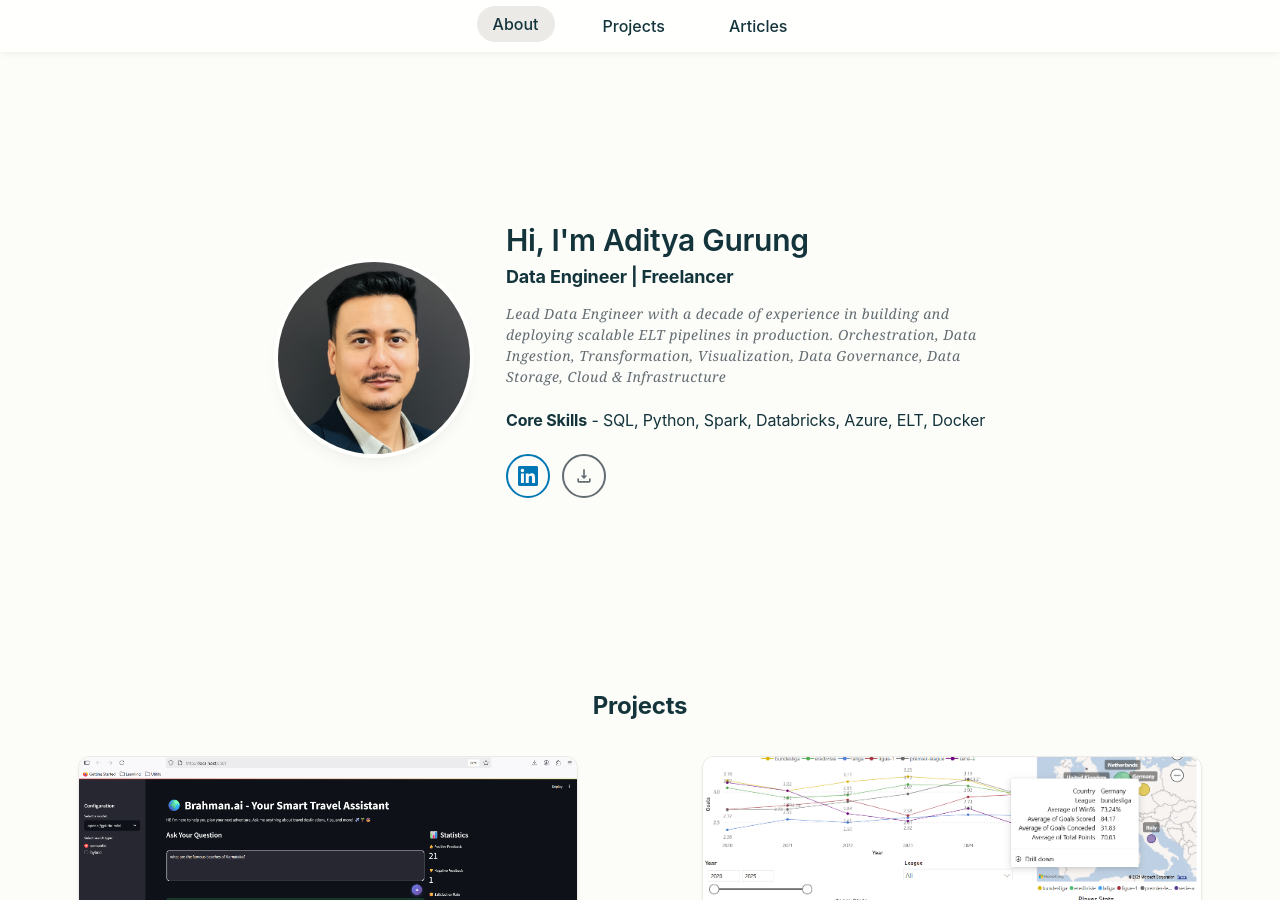
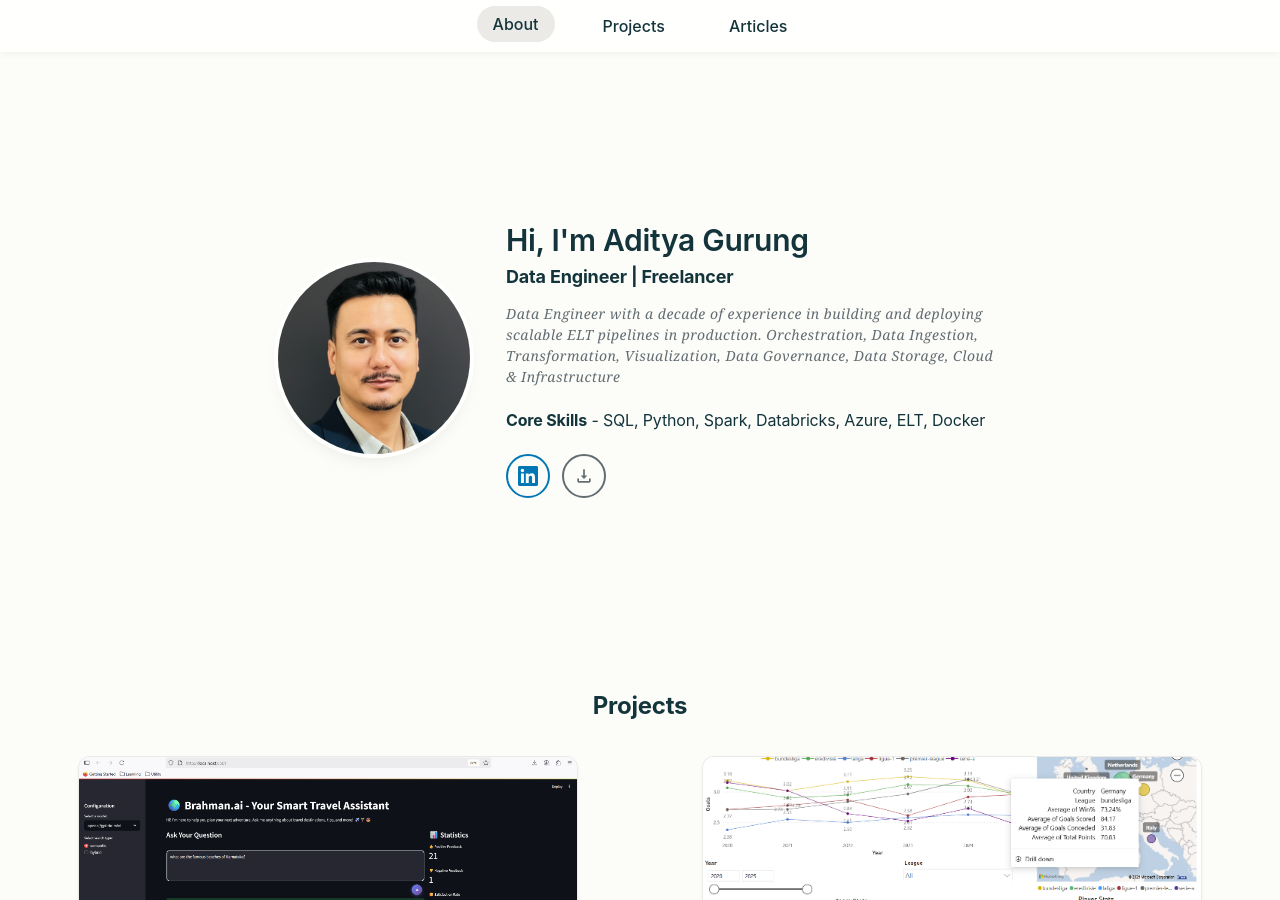
Before and after one commit to Adityagurung/adityagurung.github.io, a Jekyll site: the page built from index.html, in a window 1280 px wide and 900 px high. Built offline with Jekyll 4.4.1, drawn with Linux system fonts in a browser that asks for light colours; some web fonts are replaced.

Commit message:
readme update

```diff
--- a/index.html
+++ b/index.html
@@ -1,6 +1,6 @@
 ---
 layout: default
-title: Aditya Gurung - Lead Data Engineer
+title: Aditya Gurung - Data Engineer
 ---
 
 <!-- About Section -->
@@ -12,7 +12,7 @@ title: Aditya Gurung - Lead Data Engineer
         <div class="profile-content">
             <h1 class="name-heading">Hi, I'm Aditya Gurung</h1>
             <h2 class="title-heading"><strong>Data Engineer | Freelancer</strong></h2>
-            <p class="description-text">Lead Data Engineer with a decade of experience in building and deploying scalable ELT pipelines in production. Orchestration, Data Ingestion, Transformation, Visualization, Data Governance, Data Storage, Cloud & Infrastructure</p>
+            <p class="description-text">Data Engineer with a decade of experience in building and deploying scalable ELT pipelines in production. Orchestration, Data Ingestion, Transformation, Visualization, Data Governance, Data Storage, Cloud & Infrastructure</p>
             <div class="skills-section">
                 <h3 class="skills-heading"><strong>Core Skills</strong> - SQL, Python, Spark, Databricks, Azure, ELT, Docker</h3>
             </div>
```
Also changed, not shown: README.md.
